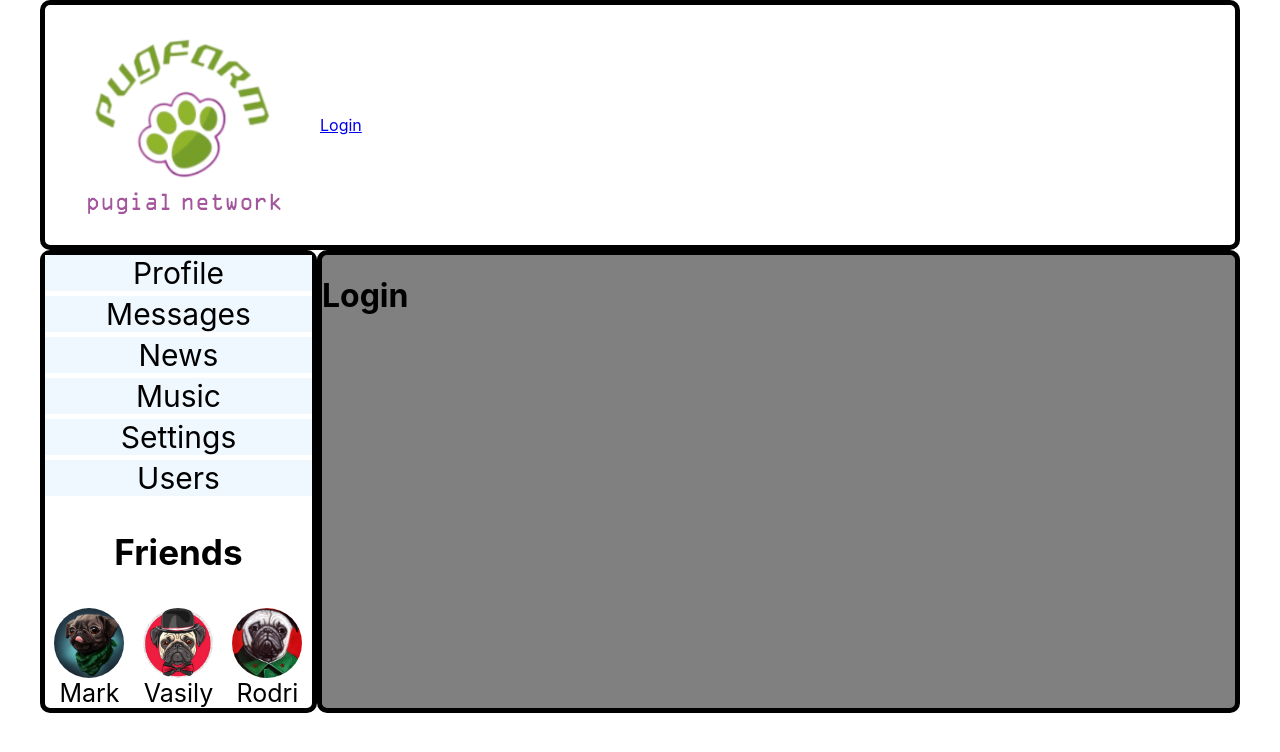
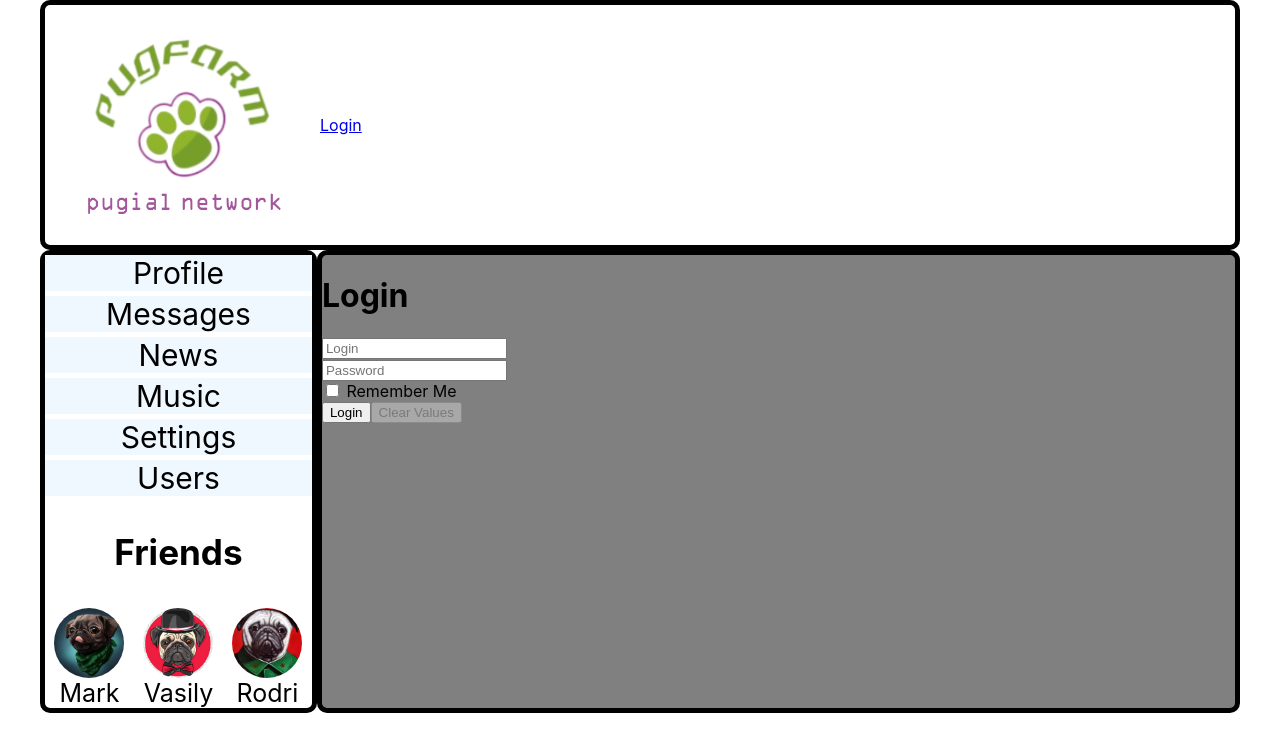
Before and after one commit to KubantsevAS/SocialNetwork, a React (Create React App) app: page /login in a window 1280 px wide. Shown: the top 752 px of the page. Built offline with nearby package versions, Linux system fonts and the light colour scheme; no server answers.

Commit message:
instal react-final-form, add form component

```diff
--- a/package.json
+++ b/package.json
@@ -7,8 +7,10 @@
     "@testing-library/react": "^13.4.0",
     "@testing-library/user-event": "^13.5.0",
     "axios": "^1.1.3",
+    "final-form": "^4.20.7",
     "react": "^18.2.0",
     "react-dom": "^18.2.0",
+    "react-final-form": "^6.5.9",
     "react-redux": "^8.0.5",
     "react-router-dom": "^6.4.3",
     "react-scripts": "5.0.1",
--- a/src/components/Login/Login.jsx
+++ b/src/components/Login/Login.jsx
@@ -1,7 +1,12 @@
 import React from 'react'
+import LoginReduxFrom from './LoginForm/LoginForm'
 
 export default function Login() {
     return (
-        <h1>Login</h1>
+        <div>
+            <h1>Login</h1>
+            <LoginReduxFrom/>
+        </div>
+
     )
 }
--- /dev/null
+++ b/src/components/Login/LoginForm/LoginForm.jsx
@@ -0,0 +1,52 @@
+import React from 'react';
+import { Form, Field } from 'react-final-form'
+
+
+const LoginForm = (props) => {
+    return (
+        <Form
+            onSubmit={values => {
+
+            }}
+            initialValues={{
+                // login: 'Dan'
+            }}
+            validate={values => {
+                // do validation here, and return errors object
+            }}
+
+        >
+            {({ handleSubmit, pristine, form, submitting }) => (
+                <form onSubmit={handleSubmit}>
+                    <div>
+                        <Field placeholder={"Login"} component={"input"} name={"login"} />
+                    </div>
+                    <div>
+                        <Field placeholder={"Password"} component={"input"} name={"password"} />
+                    </div>
+                    <div>
+                        <Field type={"checkbox"} component={"input"} name={"rememberMe"} /> Remember Me
+                    </div>
+                    <div>
+                        <button type={"submit"} disabled={submitting}>
+                            Login
+                        </button>
+                        <button
+                            type="button"
+                            disabled={pristine || submitting}
+                            onClick={form.reset}
+                        >
+                            Clear Values
+                        </button>
+                    </div>
+                </form>
+            )
+            }
+
+        </Form >
+
+
+    );
+}
+
+export default LoginForm;
--- a/src/components/Profile/ProfileInfo/ProfileStatus.jsx
+++ b/src/components/Profile/ProfileInfo/ProfileStatus.jsx
@@ -26,6 +26,14 @@ class ProfileStatus extends React.Component {
         })
     }
 
+    componentDidUpdate (prevProps, prevState) {
+        if ( prevProps.status !== this.props.status){
+            this.setState({
+                status: this.props.status
+            });
+        }
+    }
+
     render() {
         return (
             <>
--- a/src/redux/reduxStore.js
+++ b/src/redux/reduxStore.js
@@ -11,7 +11,8 @@ let reducers = combineReducers({
     messagesPage: dialogsReducer,
     friendsPanel: friendsPanelReducer,
     usersPage: usersReducer,
-    auth: authReducer
+    auth: authReducer,
+    //form: formReducer,
 })
 
 let store = createStore(reducers, applyMiddleware(thunkMiddleware));
```
Also changed, not shown: 1 other file (tests, documents, lock files or other folders).
